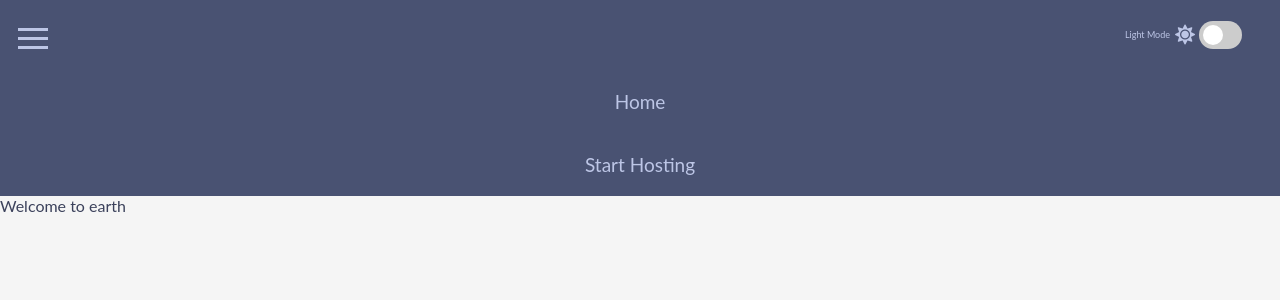
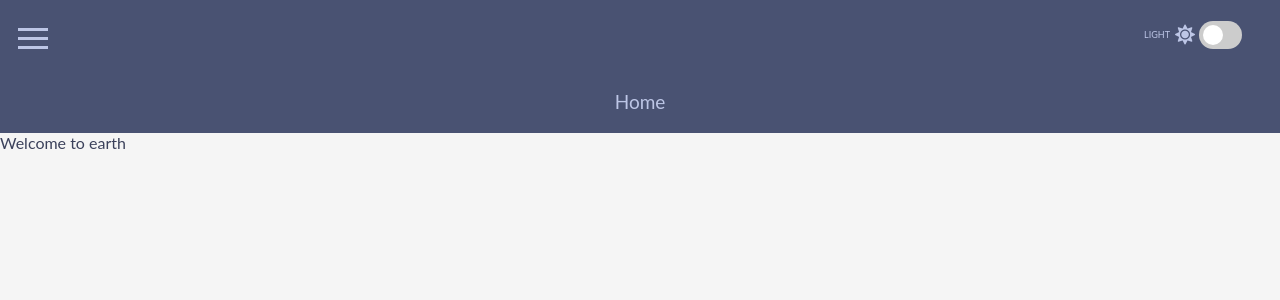
Before and after one commit to ramseylove/docker-container-dashboard, a Next.js app: page / in a window 1280 px wide. Both pictures are taken after a click on the button 33 px from the left and 35 px from the top of the page. Shown: the top 300 px of the page. Built offline with nearby package versions, Linux system fonts and the light colour scheme.

Commit message:
fixed nav link

```diff
--- a/components/layout/header.js
+++ b/components/layout/header.js
@@ -26,10 +26,10 @@ function Header(props) {
         {/* <!-- Dark Mode Switch --> */}
         <div className="theme-switch-wrapper">
           <span id="toggle-icon">
-            <span className="toggle-text">Light Mode</span>
+            <span className="toggle-text">{themeCtx.theme.toUpperCase()}</span>
             <i className="fas fa-sun"></i>
           </span>
-          <label className="theme-switch" for="toggle-check">
+          <label className="theme-switch" htmlFor="toggle-check">
             <input
               type="checkbox"
               id="toggle-check"
--- a/components/layout/nav.js
+++ b/components/layout/nav.js
@@ -1,3 +1,4 @@
+import Link from "next/link";
 import React from "react";
 
 function Nav(props) {
@@ -5,10 +6,7 @@ function Nav(props) {
     <nav className="main-nav open">
       <ul className="main-nav__items">
         <li className="main-nav__item">
-          <a href="customers/index.html">Home</a>
-        </li>
-        <li className="main-nav__item main-nav__item--cta">
-          <a href="start-hosting/index.html">Start Hosting</a>
+          <Link href="/">Home</Link>
         </li>
       </ul>
     </nav>
```
